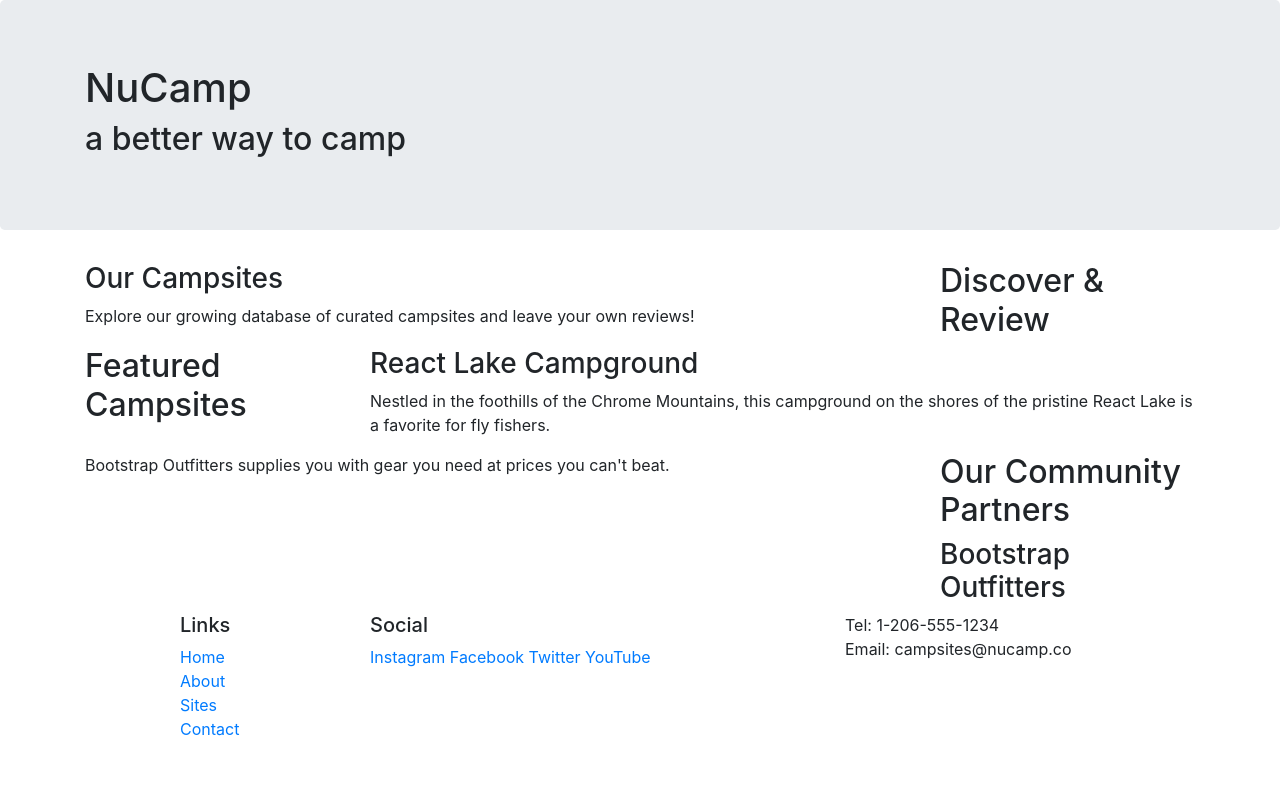
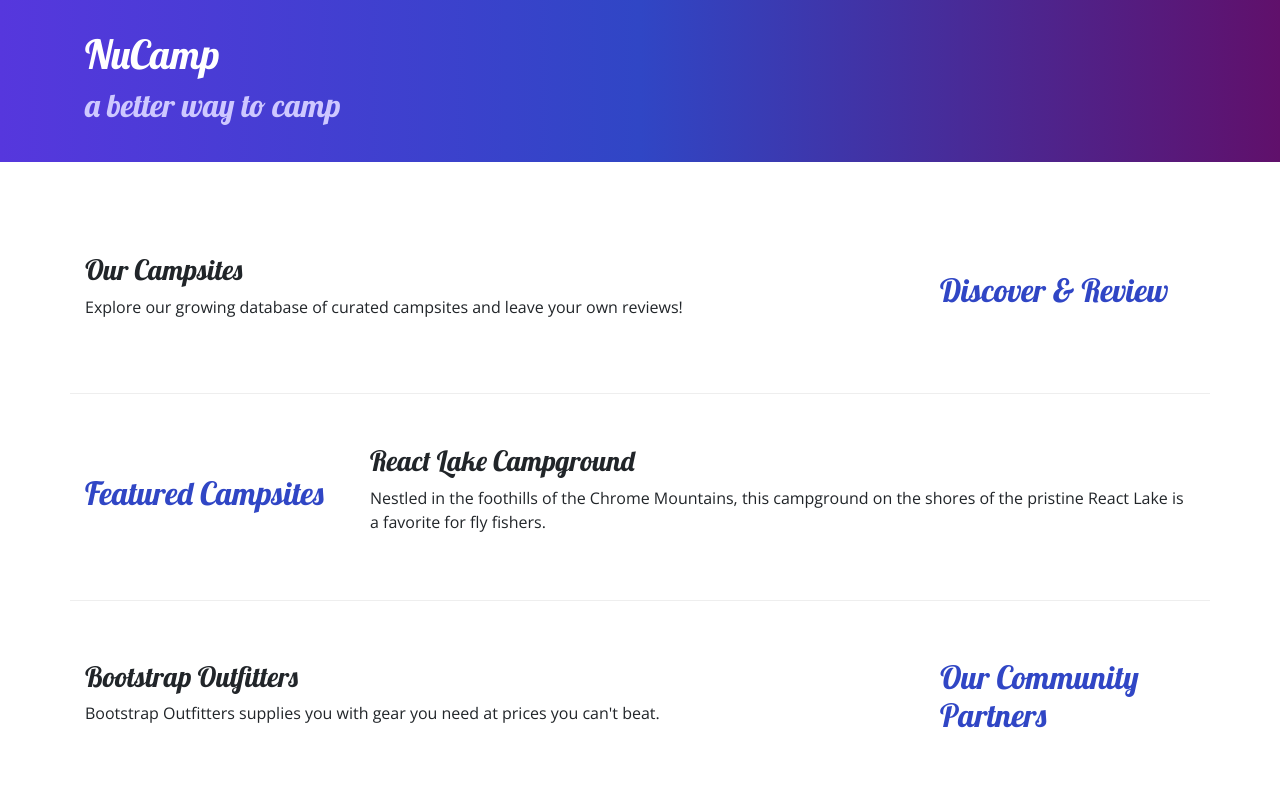
Before and after one commit to jgilday01/bootstrap-practice, a website: page index.html in a window 1280 px wide. Shown: the top 800 px of the page. Drawn offline with nearby package versions, Linux system fonts and the light colour scheme.

Commit message:
Third commit

```diff
--- /dev/null
+++ b/css/styles.css
@@ -0,0 +1,32 @@
+body {
+    font-family: "Open Sans", sans-serif;
+}
+
+h1, h2, h3 {
+    font-family: "Lobster", cursive;
+}
+
+h2 {
+    color: #3046C5;
+}
+
+header h2 {
+    color: #CEC8FF;
+}
+
+footer {
+    background-image: linear-gradient(#CEC8FF, white);
+    padding: 20px 0;
+}
+
+.jumbotron {
+    padding: 30px;
+    background-image: linear-gradient(to right, #5637DD, #3046C5, #60106B);
+    color: white;
+}
+
+.row-content {
+    padding: 50px 0;
+    border-bottom: 1px ridge;
+    min-height: 200px;
+}
--- a/index.html
+++ b/index.html
@@ -8,12 +8,15 @@
     <!-- Bootstrap CSS -->
     <link rel="stylesheet" href="node_modules/bootstrap/dist/css/bootstrap.min.css" />
 
+    <!-- Additional CSS must be placed after Bootstrap CSS -->
+    <link rel="stylesheet" href="https://fonts.googleapis.com/css?family=Lobster|Open+Sans" />
+    <link rel="stylesheet" href="css/styles.css" />
     <title>NuCamp: A Better Way To Camp</title>
 </head>
 
 <body>
 
-    <header class="jumbotron">
+    <header class="jumbotron jumbotron-fluid">
         <div class="container">
             <div class="row">
                 <div class="col">
@@ -27,9 +30,9 @@
     </header>
 
     <div class="container">
-        <div class="row">
+        <div class="row row-content align-items-center">
             <div class="col-sm-4 order-sm-last col-md-3">
-                <h2>Discover & Review</h2>
+                <h2 class="txt-sm-right">Discover & Review</h2>
             </div>
             <div class="col">
                 <h3>Our Campsites</h3>
@@ -37,7 +40,7 @@
             </div>
         </div>
 
-        <div class="row">
+        <div class="row row-content align-items-center">
             <div class="col-sm-4 col-md-3">
                 <h2>Featured Campsites</h2>
             </div>
@@ -47,12 +50,12 @@
             </div>
         </div>
 
-        <div class="row">
+        <div class="row row-content align-items-center">
             <div class="col-sm-4 order-sm-last col-md-3">
-                <h2>Our Community Partners</h2>
-                <h3>Bootstrap Outfitters</h3>
+                <h2 class="txt-sm-right">Our Community Partners</h2>
             </div>
             <div class="col">
+                <h3>Bootstrap Outfitters</h3>
                 <p>Bootstrap Outfitters supplies you with gear you need at prices you can't beat.</p>
             </div>
         </div>
@@ -70,14 +73,14 @@
                         <li><a href="#">Contact</a></li>
                     </ul>
                 </div>
-                <div class="col-6 col-sm-5">
+                <div class="col-6 col-sm-5 text-center">
                     <h5>Social</h5>
                     <a href="http://instagram.com/">Instagram</a>
                     <a href="http://facebook.com/">Facebook</a>
                     <a href="http://twitter.com/">Twitter</a>
                     <a href="http://youtube.com/">YouTube</a>
                 </div>
-                <div class="col-sm-4">
+                <div class="col-sm-4 text-center">
                     Tel: 1-206-555-1234<br />
                     Email: campsites@nucamp.co
                 </div>
```
